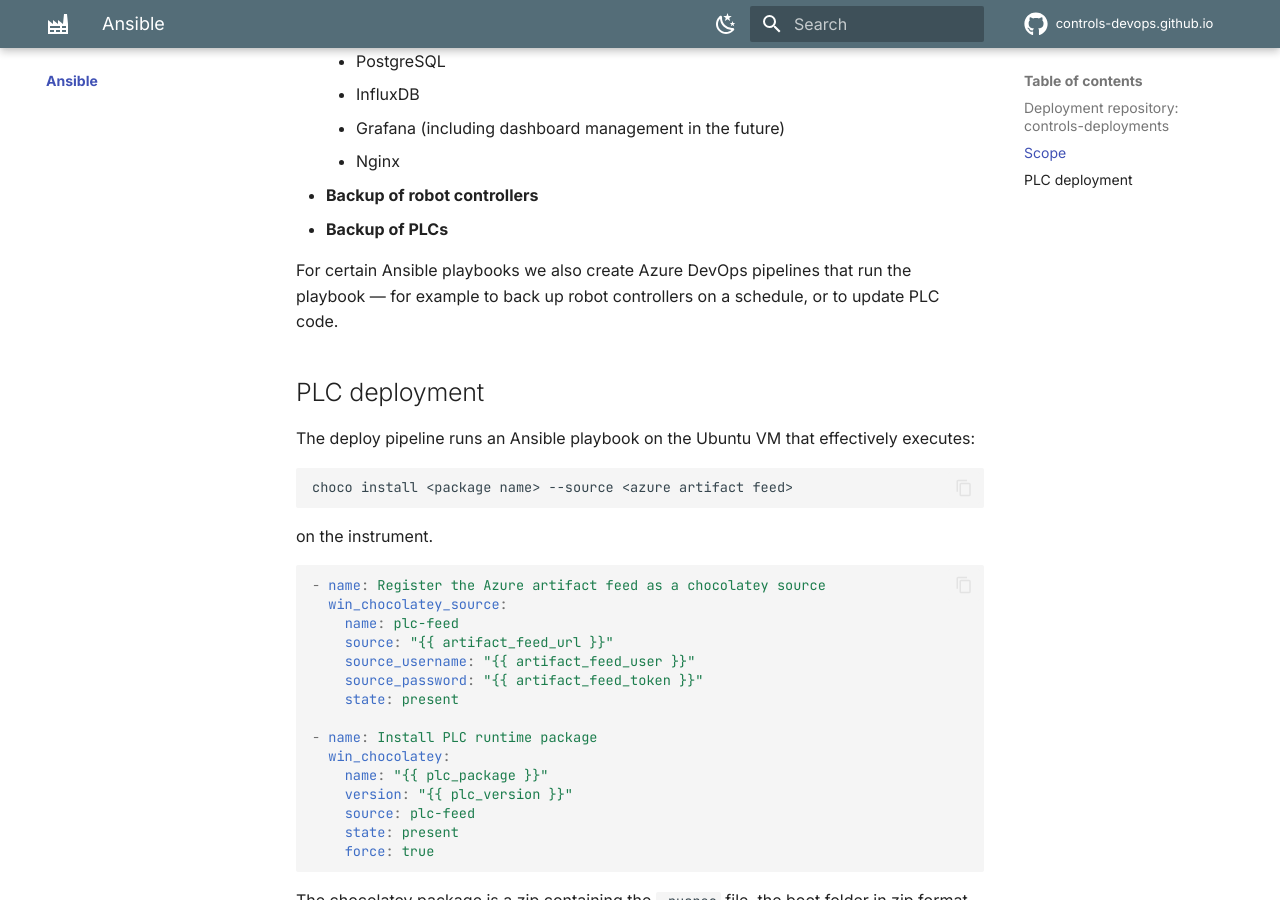
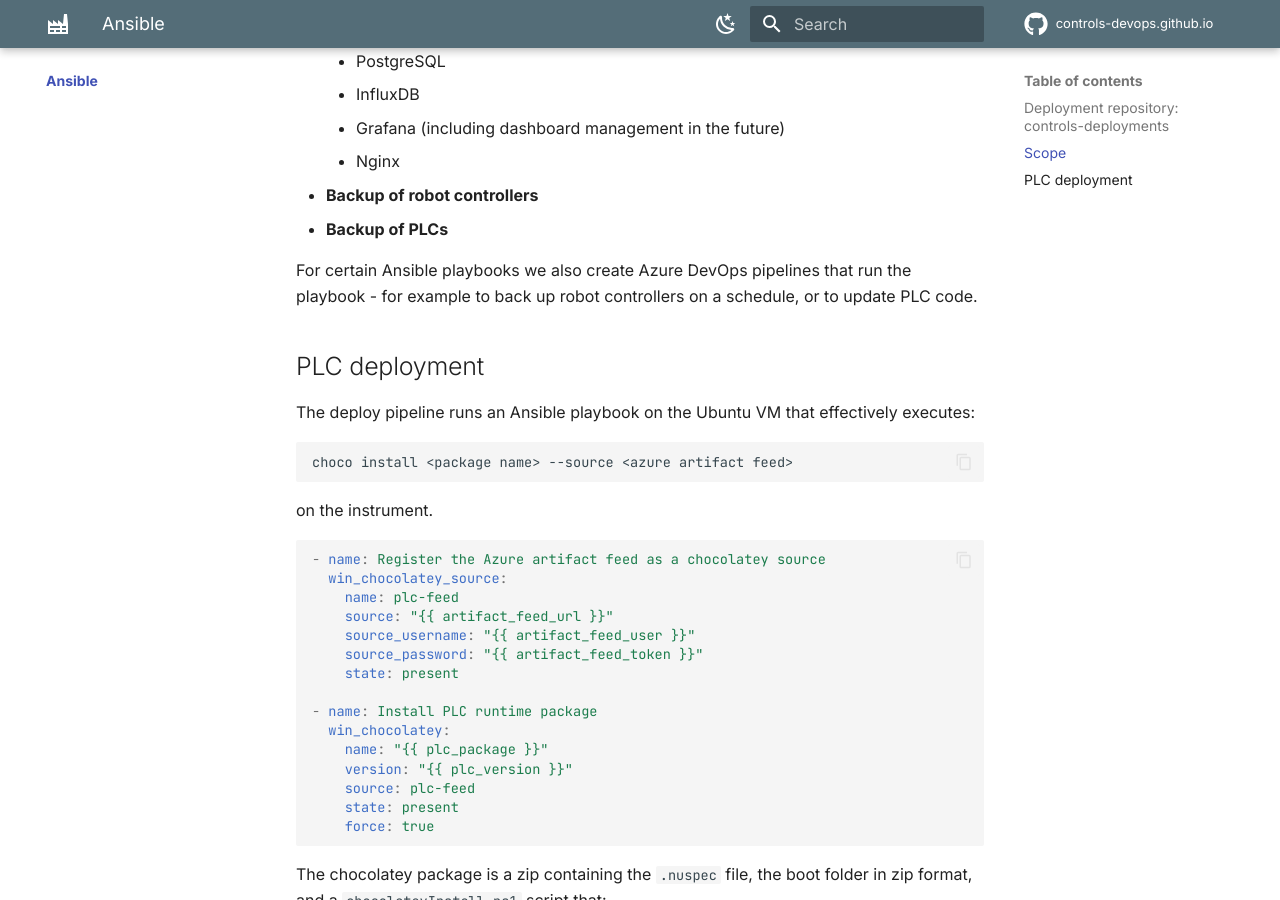
Before and after one commit to dfreiberger/controls-devops.github.io, an MkDocs documentation site: the page built from docs/ansible/index.md, in a window 1280 px wide and 900 px high, scrolled down 1491 px. Built offline with MkDocs 1.6.1 and Material for MkDocs 9.7.7, drawn with Linux system fonts in a browser that asks for light colours; comment, search, counter and statistics services are not loaded; some of the changed text lies outside the part shown.

Commit message:
Misc cleanup

```diff
--- a/docs/ansible/index.md
+++ b/docs/ansible/index.md
@@ -16,7 +16,7 @@ controls-deployments/
 ├── automation/
 │   ├── chocolatey/
 │   ├── pipelines/
-│   │   ├── backup_test_environment.yml      # Scheduled backups of machines via ansible playbooks — JSON (test environment), FTP (lab machines)
+│   │   ├── backup_test_environment.yml      # Scheduled backups of machines via ansible playbooks - JSON (test environment), FTP (lab machines)
 │   │   ├── backup_staging_environment.yml
 │   │   ├── backup_prod_environment.yml
 │   │   ├── build_machine_type_a_version_1.yml   # Build, test, and optionally publish the PLC program to the Azure artifact feed
@@ -58,7 +58,7 @@ Currently, we use Ansible to manage the following aspects of our infrastructure:
 - **Backup of robot controllers**
 - **Backup of PLCs**
 
-For certain Ansible playbooks we also create Azure DevOps pipelines that run the playbook — for example to back up robot controllers on a schedule, or to update PLC code.
+For certain Ansible playbooks we also create Azure DevOps pipelines that run the playbook - for example to back up robot controllers on a schedule, or to update PLC code.
 
 ## PLC deployment
 
```
Also changed, not shown: README.md (+1 -1 lines), docs/azure-devops/index.md (+2 -2 lines), docs/retrospective.md (+1 -1 lines), docs/twincat/index.md (+6 -6 lines).
